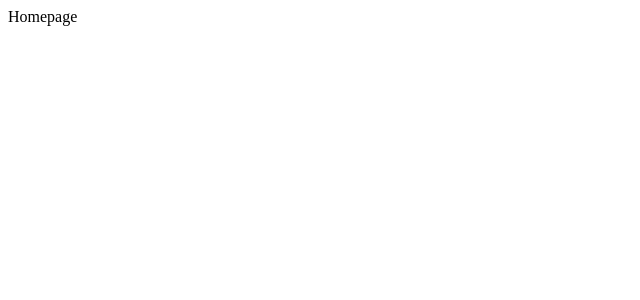
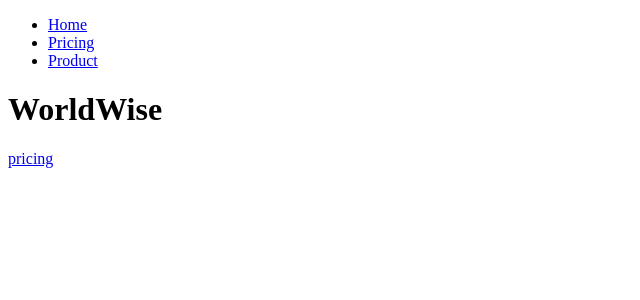
Before and after one commit to Ismailakca/worldwise, a React (Vite) app: page / in a window 1280 px wide. Shown: the top 300 px of the page, without its empty margins (0-640 px from the left). Built offline with nearby package versions, Linux system fonts and the light colour scheme.

Commit message:
feat: update page components to include PageNav and improve layout

```diff
--- /dev/null
+++ b/src/components/PageNav.tsx
@@ -0,0 +1,21 @@
+import { NavLink } from "react-router-dom";
+
+function PageNav() {
+  return (
+    <nav>
+      <ul>
+        <li>
+          <NavLink to="/">Home</NavLink>
+        </li>
+        <li>
+          <NavLink to="/pricing">Pricing</NavLink>
+        </li>
+        <li>
+          <NavLink to="/product">Product</NavLink>
+        </li>
+      </ul>
+    </nav>
+  );
+}
+
+export default PageNav;
--- a/src/pages/Homepage.tsx
+++ b/src/pages/Homepage.tsx
@@ -1,5 +1,15 @@
+import { Link } from "react-router-dom";
+import PageNav from "../components/PageNav";
+
 function Homepage() {
-  return <div>Homepage</div>;
+  return (
+    <div>
+      <PageNav />
+      <h1>WorldWise</h1>
+
+      <Link to="/pricing">pricing</Link>
+    </div>
+  );
 }
 
 export default Homepage;
--- a/src/pages/PageNotFound.tsx
+++ b/src/pages/PageNotFound.tsx
@@ -1,5 +1,12 @@
+import PageNav from "../components/PageNav";
+
 function PageNotFound() {
-  return <div>PageNotFound</div>;
+  return (
+    <div>
+      <PageNav />
+      <h1>Page Not Found</h1>
+    </div>
+  );
 }
 
 export default PageNotFound;
--- a/src/pages/Pricing.tsx
+++ b/src/pages/Pricing.tsx
@@ -1,5 +1,12 @@
+import PageNav from "../components/PageNav";
+
 function Pricing() {
-  return <div>Pricing</div>;
+  return (
+    <div>
+      <PageNav />
+      <h1>Pricing Page</h1>
+    </div>
+  );
 }
 
 export default Pricing;
--- a/src/pages/Product.tsx
+++ b/src/pages/Product.tsx
@@ -1,5 +1,12 @@
+import PageNav from "../components/PageNav";
+
 function Product() {
-  return <div>Product</div>;
+  return (
+    <div>
+      <PageNav />
+      <h1>Product Page</h1>
+    </div>
+  );
 }
 
 export default Product;
```
